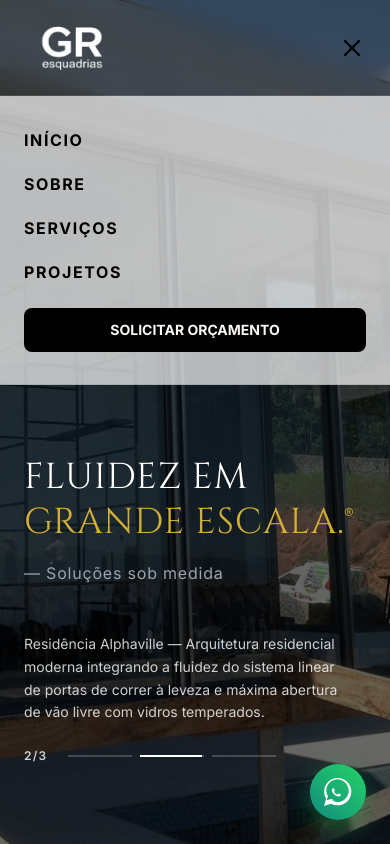
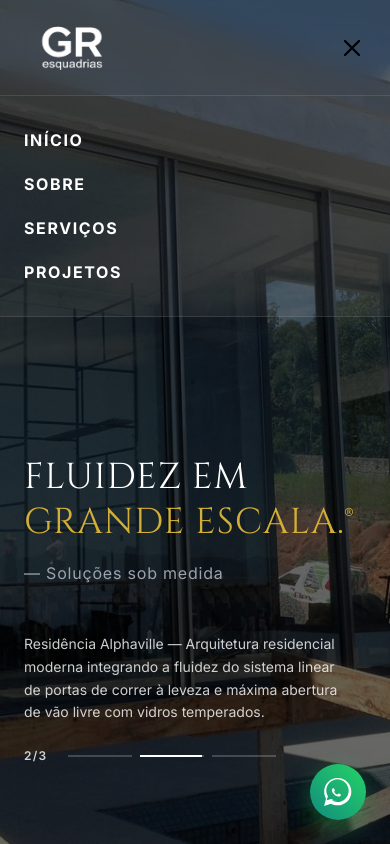
Before and after one commit to gustav0325/LandingPage_GR, a React (Vite) app: page / in a window 390 px wide. Both pictures are taken after a click on the button "Menu". Shown: the top 844 px of the page. Built offline with nearby package versions, Linux system fonts and the light colour scheme.

Commit message:
style: sincroniza fundo do menu mobile com o estilo da navbar

```diff
--- a/src/pages/Home/index.jsx
+++ b/src/pages/Home/index.jsx
@@ -207,24 +207,16 @@ export default function Home() {
 
         </div>
 
-        {/* Menu Mobile - Estilizado com Vidro Fosco (Glassmorphism) e letras pretas */}
+        {/* Menu Mobile - Idêntico ao estilo da Nav Bar (fundo e texto) */}
         {isMenuOpen && (
-          <div className="absolute top-24 left-0 w-full bg-white/70 backdrop-blur-md border-b border-black/10 px-6 py-8 flex flex-col gap-6 md:hidden z-50">
-            <nav className="flex flex-col gap-5 text-base font-bold tracking-widest text-black">
+          <div className="absolute top-24 left-0 w-full bg-white/5 backdrop-blur-md border-b border-white/10 px-6 py-8 flex flex-col gap-6 md:hidden z-50">
+            <nav className="flex flex-col gap-5 text-base font-bold tracking-widest text-white">
               <a href="#home" onClick={() => setIsMenuOpen(false)} className="hover:text-gr-gold transition-colors duration-200">INÍCIO</a>
               <a href="#about" onClick={() => setIsMenuOpen(false)} className="hover:text-gr-gold transition-colors duration-200">SOBRE</a>
               <a href="#services" onClick={() => setIsMenuOpen(false)} className="hover:text-gr-gold transition-colors duration-200">SERVIÇOS</a>
               <a href="#our-work" onClick={() => setIsMenuOpen(false)} className="hover:text-gr-gold transition-colors duration-200">PROJETOS</a>
             </nav>
-            <a
-              href="https://wa.me/5511943977964?text=Ol%C3%A1%20preciso%20de%20um%20or%C3%A7amento"
-              target="_blank"
-              rel="noopener noreferrer"
-              onClick={() => setIsMenuOpen(false)}
-              className="w-full text-center bg-black text-[#FBF8F3] hover:bg-[#042D22] hover:text-white font-bold text-sm py-3 rounded-lg block transition-all duration-300"
-            >
-              SOLICITAR ORÇAMENTO
-            </a>
+
           </div>
         )}
       </header>
```
